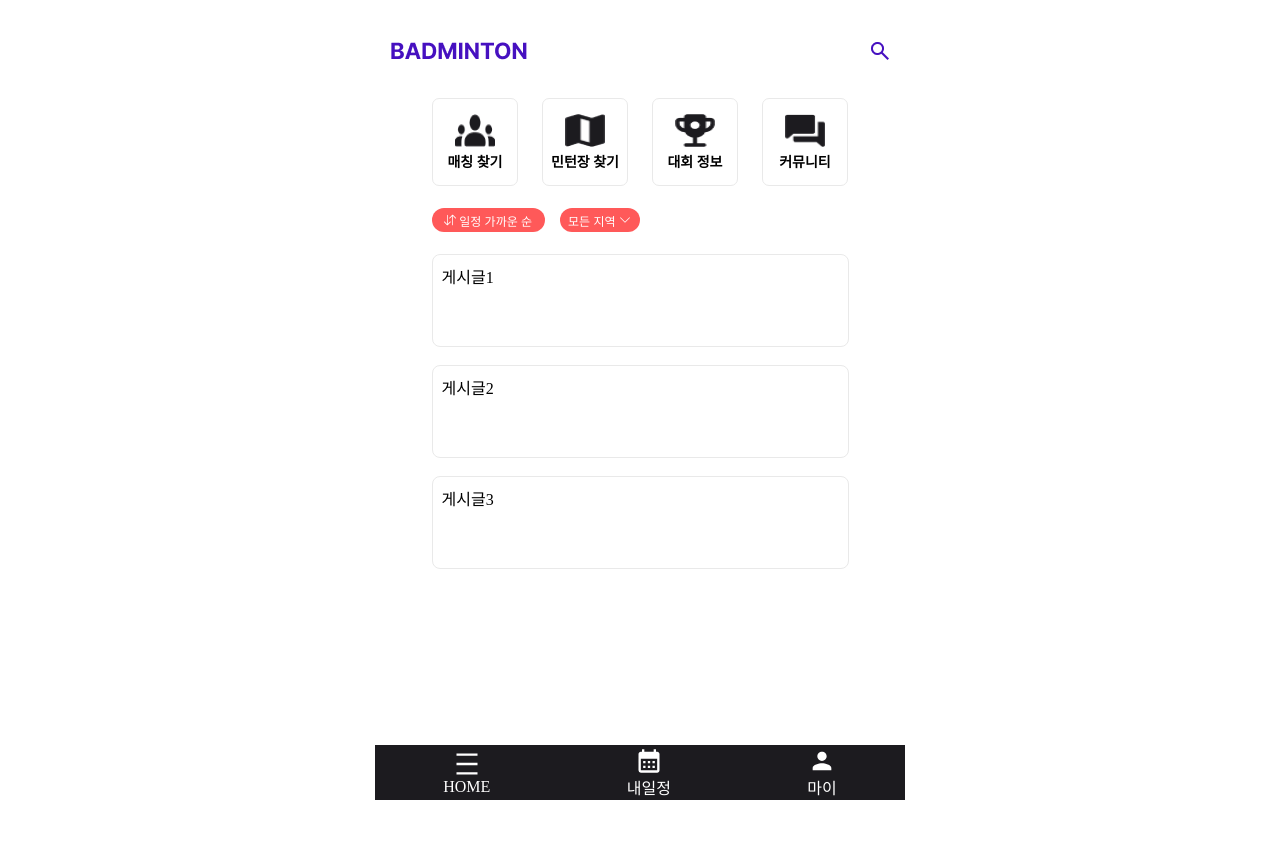
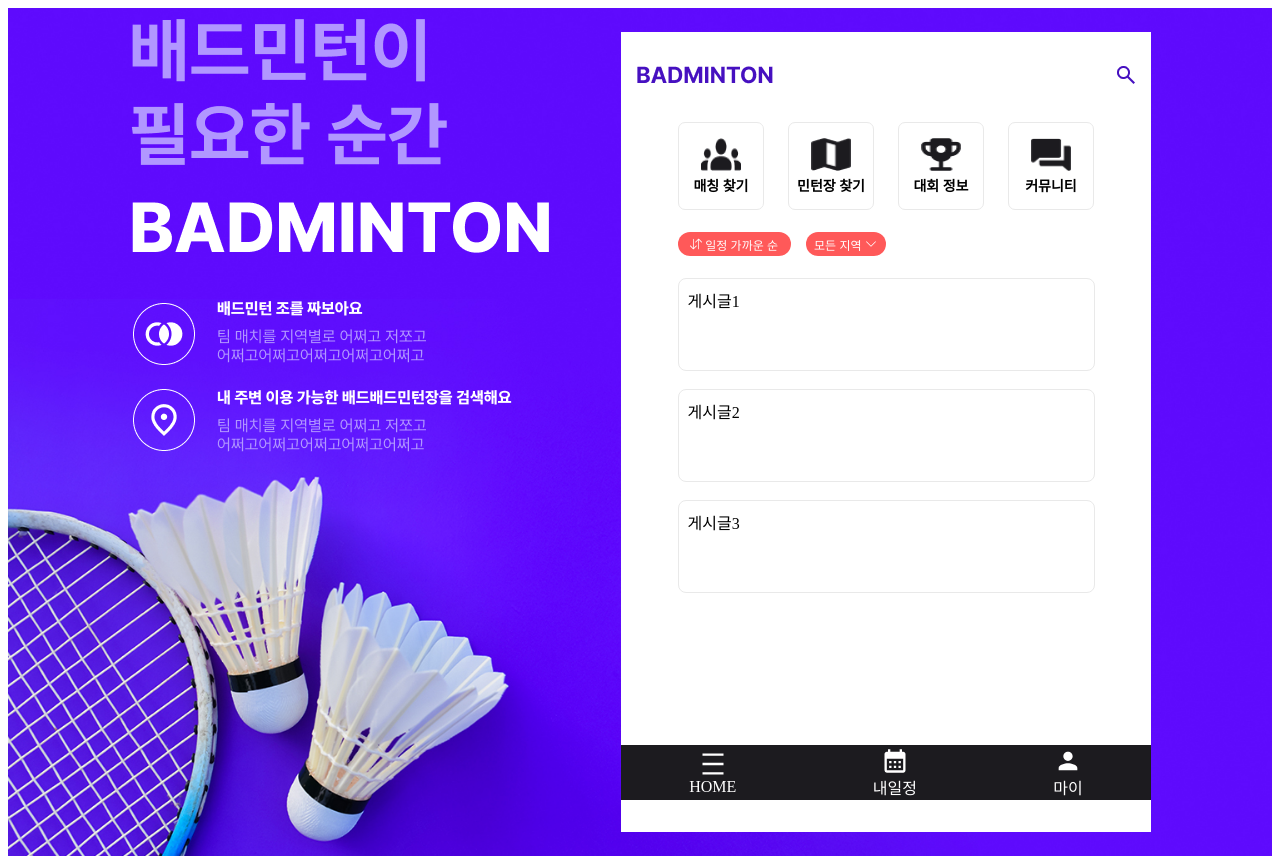
Before and after one commit to zziimm/teamstrong1000, a React (Create React App) app: page / in a window 1280 px wide. Before the commit the page ends 800 px from the top, so only its background shows below. Built offline with nearby package versions, Linux system fonts and the light colour scheme.

Commit message:
백그라운드 이미지

```diff
--- a/src/App.js
+++ b/src/App.js
@@ -9,11 +9,13 @@ import Login from "./pages/Login";
 import SignUp from "./pages/SignUp";
 import MainPage from "./pages/MainPage";
 import imgBg from "./img/background_01.png";
+import imgBgTitle from "./img/background.title.png";
 
 
 const GlobalStyle = createGlobalStyle`
   body {
     box-sizing: border-box;
+    overflow-y: hidden;
   }
 
   * {
@@ -23,6 +25,20 @@ const GlobalStyle = createGlobalStyle`
 
 const MainBg = styled.div`
   background-image: url(${imgBg});
+  background-repeat: no-repeat;
+  background-size: cover;
+  overflow-y: hidden;
+  display: flex;
+  align-items: center;
+  justify-content: center;
+`;
+const MainTitle = styled.div`
+  background-image: url(${imgBgTitle});
+  width: 442px;
+  height: 515px;
+  background-repeat: no-repeat;
+  margin-right: 50px;
+  margin-bottom: 333px;
 `;
 
 function App() {
@@ -30,6 +46,7 @@ function App() {
     <>
       <GlobalStyle />
       <MainBg>
+        <MainTitle />
         <Routes>
           <Route path="/" element={<BottomMenu />}>
             <Route path="/" element={<MainPage />}/>
--- a/src/pages/BottomMenu.js
+++ b/src/pages/BottomMenu.js
@@ -8,7 +8,7 @@ const ButtonArea = styled.div`
   display: flex;
   justify-content: center;
   position: absolute;
-  left: 0;
+  left: 492px;
   right: 0;
   margin: 0 auto;
   bottom: 0;
--- a/src/pages/MainPage.js
+++ b/src/pages/MainPage.js
@@ -6,6 +6,9 @@ import styled from 'styled-components';
 
 const MainWrapper = styled.div`
   background-color: #fff;
+  width: 530px;
+  height: 100vh;
+  overflow-y: hidden;
 `;
 
 function MainPage(props) {
```
